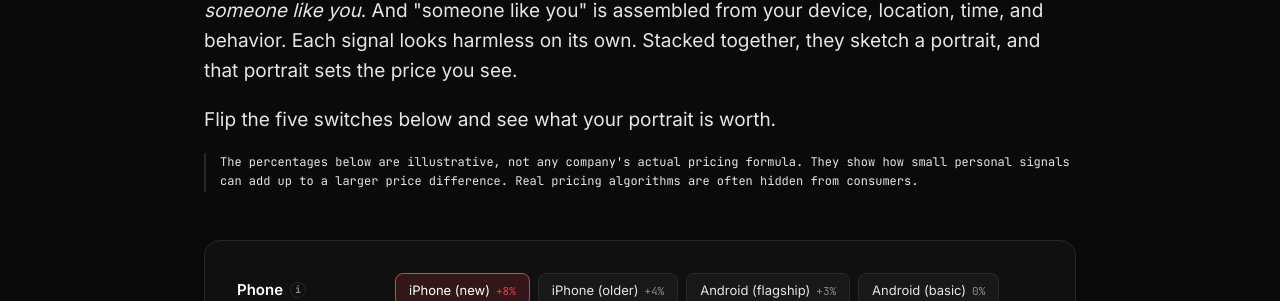
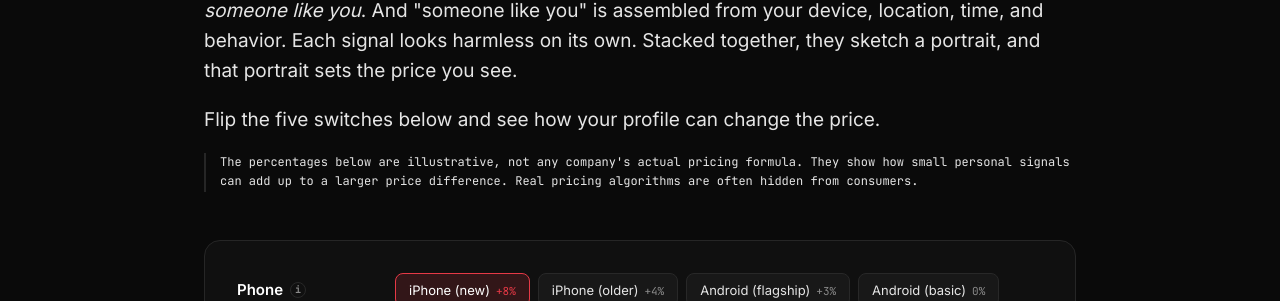
Before and after one commit to crushWu8/my-site, a Jekyll site: the page built from _posts/2026-06-18-the-price-is-watching-you.md, in a window 1280 px wide and 900 px high, scrolled down 2459 px. Shown: the part 152-453 px from the top of the window. Built offline with Jekyll 4.4.1, drawn with Linux system fonts in a browser that asks for light colours.

Commit message:
new blog

```diff
--- a/_posts/2026-06-18-the-price-is-watching-you.md
+++ b/_posts/2026-06-18-the-price-is-watching-you.md
@@ -63,7 +63,7 @@ excerpt: In 1985, four things decided the price of a plane ticket. In 2026, it's
   <section class="pe-sec pe-portrait reveal" aria-labelledby="pe-portrait-h">
     <h2 id="pe-portrait-h">So, what's your price?</h2>
     <p>The algorithm isn't deciding how much to charge <em>you</em>. It's deciding how much to charge <em>someone like you</em>. And "someone like you" is assembled from your device, location, time, and behavior. Each signal looks harmless on its own. Stacked together, they sketch a portrait, and that portrait sets the price you see.</p>
-    <p>Flip the five switches below and see what your portrait is worth.</p>
+    <p>Flip the five switches below and see how your profile can change the price.</p>
     <p class="pe-foot-note">The percentages below are illustrative, not any company's actual pricing formula. They show how small personal signals can add up to a larger price difference. Real pricing algorithms are often hidden from consumers.</p>
 
     <div class="pe-calc">
```
Also changed, not shown: 2 other files.
